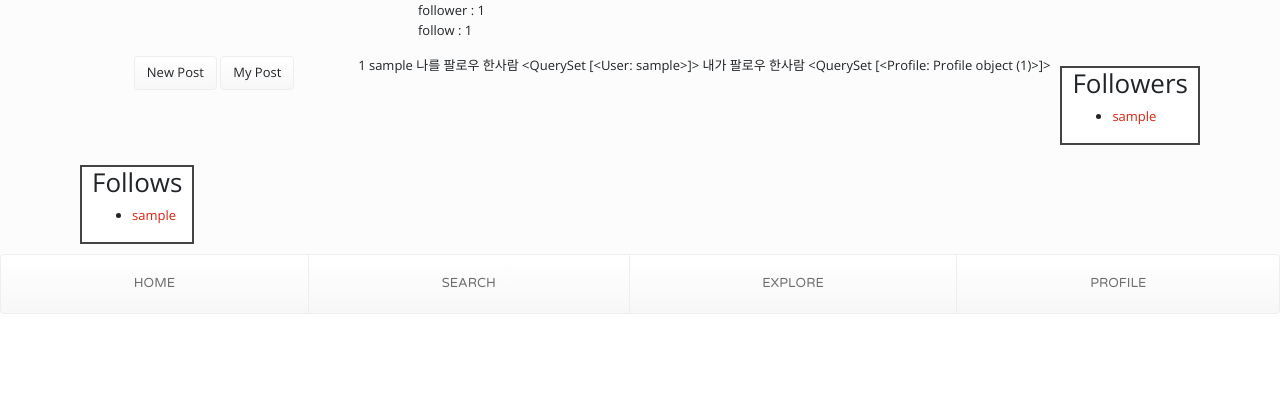
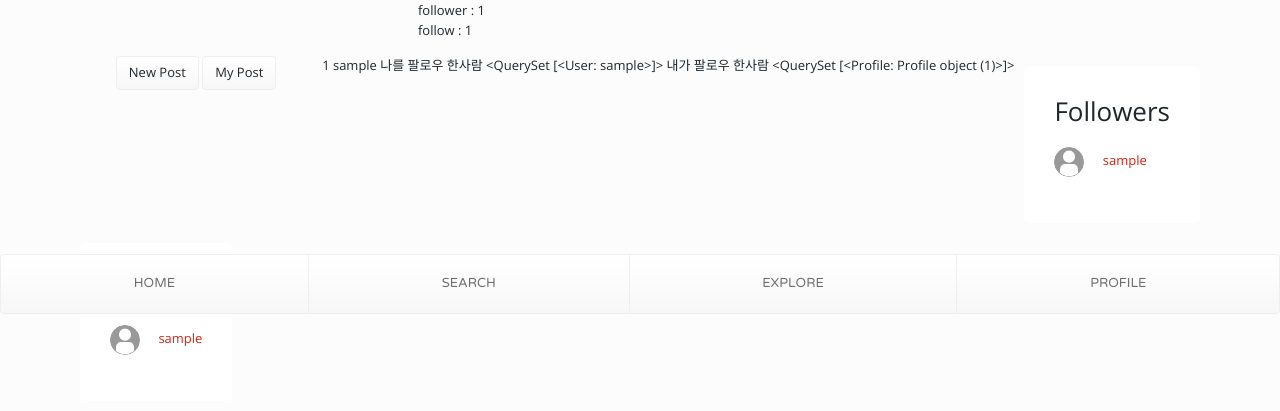
Before and after one commit to pirogramming/patpet, a Django app: page /accounts/profile/1/ in a window 1280 px wide. Shown: the part 486-897 px from the top of the page. Before the commit the page ends 800 px from the top, so only its background shows below. Run offline with Django 3.2, Linux system fonts and the light colour scheme; a user stored in the database is signed in; tables that the repository leaves empty hold one stand-in row (values such as "Sample post"); some libraries are stand-ins or nearby versions; some web fonts are replaced.

Commit message:
follow popup css 수정

```diff
--- a/accounts/templates/accounts/profile.html
+++ b/accounts/templates/accounts/profile.html
@@ -34,12 +34,30 @@
     }
 
     .popup_content {
+        border-radius: 5px;
   margin: 10px;
-  padding: 0 10px;
-  max-width: 60%;
-  border: 2px solid #444;
+  padding: 30px;
+  max-width: 100%;
+  {#border: 2px solid #444;#}
   background: white;
 }
+    .popup_content h2 {
+        margin-bottom: 20px;
+    }
+
+    .f_img {
+        border-radius: 100%;
+        width: 30px;
+        margin-right: 15px;
+    }
+    .f_list {
+        list-style: none;
+        padding-left: 0px;
+    }
+
+    .f_list li {
+        margin-bottom: 10px;
+    }
 </style>
 
 
@@ -69,8 +87,8 @@
                         <li>email : {{ profile_user.email }}</li>
                         <li>date_joined : {{ profile_user.date_joined }}</li>
                         <li>phone_number : {{ profile_user.phone_number }}</li>
-                        <li>follower : <a class="popup1_open">{{ real_profile_user.follows.count }}</a></li>
-                        <li>follow : <a class="popup2_open">{{ profile_user.followed_by.count }}</a></li>
+                        <li><a class="popup1_open">follower : {{ real_profile_user.follows.count }}</a></li>
+                        <li><a class="popup2_open">follow : {{ profile_user.followed_by.count }}</a></li>
                     </ul>
                 </div>
             </div>
@@ -98,24 +116,37 @@
         </div>
 
 
-{#        <button class="popup1_open">click me!</button>#}
         <section id="popup1" class="popup_content">
             <h2>Followers</h2>
-            <ul>
+            <ul class="f_list">
             {% for each_follower in real_profile_user.follows.all %}
                 <li>
+                    {% if each_follower.socialaccount_set.all.first.get_avatar_url %}
+                        <img src="{{ each_follower.socialaccount_set.all.first.get_avatar_url }}" class="f_img"/>
+                    {% else %}
+                        <img src="{% static 'images/default-user-icon-13.jpg' %}" class="f_img">
+                    {% endif %}
                     <a href="{% url 'accounts:profile' user_profile_id=each_follower.id %}" class="s_font">{{ each_follower }}</a>
                 </li>
             {% endfor %}
+            </ul>
         </section>
+
+
         <section id="popup2" class="popup_content">
             <h2>Follows</h2>
-            <ul>
+            <ul class="f_list">
             {% for each_follower in profile_user.followed_by.all %}
                 <li>
+                    {% if each_follower.socialaccount_set.all.first.get_avatar_url %}
+                        <img src="{{ each_follower.socialaccount_set.all.first.get_avatar_url }}" class="f_img"/>
+                    {% else %}
+                        <img src="{% static 'images/default-user-icon-13.jpg' %}" class="f_img">
+                    {% endif %}
                     <a href="{% url 'accounts:profile' user_profile_id=each_follower.id %}" class="s_font">{{ each_follower.user }}</a>
                 </li>
             {% endfor %}
+            </ul>
         </section>
 
 
```
